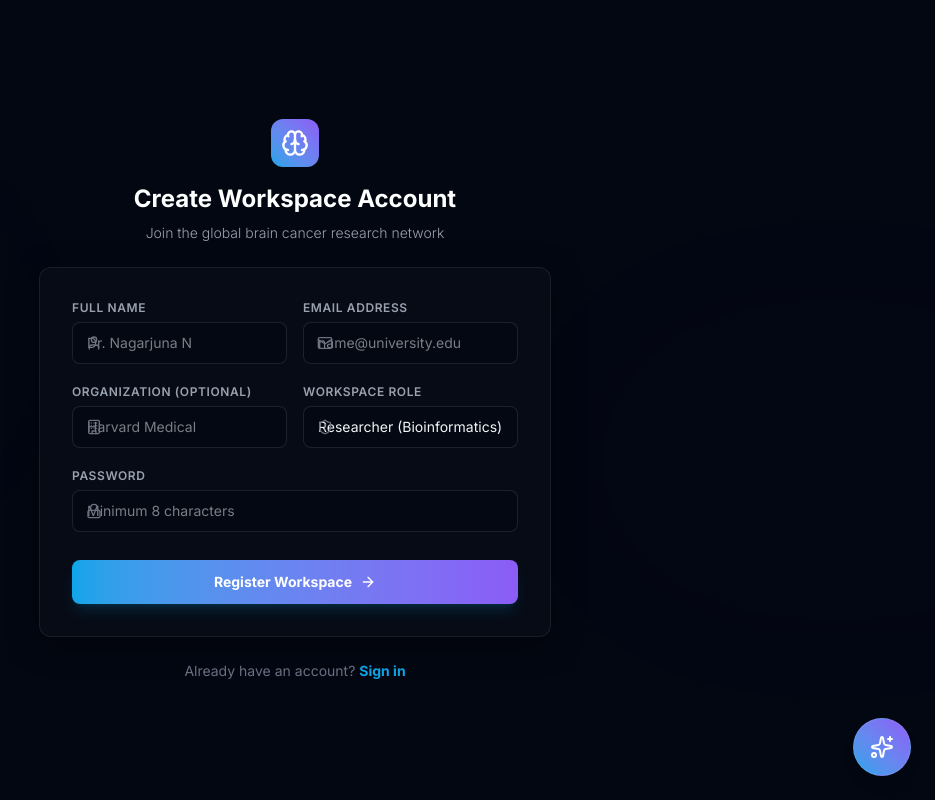
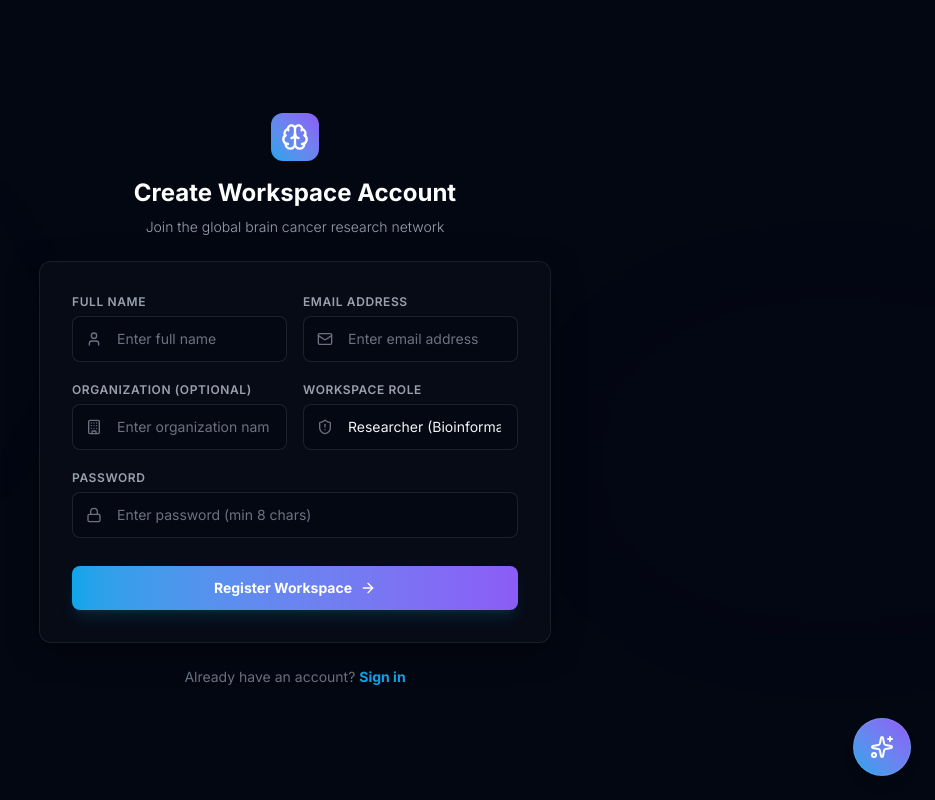
Before and after one commit to nagarjuna-32/braincancer-bio, a Next.js app in the folder frontend/: page /register in a window 1280 px wide. Shown: the whole page, without its empty margins (345-1280 px from the left). Built offline with nearby package versions, Linux system fonts and the light colour scheme.

Commit message:
fix(ui): Fix glass-input CSS padding overlap and replace hardcoded sample text with clean input placeholders

```diff
--- a/frontend/src/app/globals.css
+++ b/frontend/src/app/globals.css
@@ -65,9 +65,13 @@ body {
   border: 1px solid rgba(255, 255, 255, 0.1);
   border-radius: 8px;
   color: #f3f4f6;
-  padding: 10px 14px;
   transition: all 0.2s ease;
   outline: none;
+}
+
+.glass-input::placeholder {
+  color: #6b7280;
+  font-weight: 400;
 }
 
 .glass-input:focus {
--- a/frontend/src/app/login/page.tsx
+++ b/frontend/src/app/login/page.tsx
@@ -121,16 +121,16 @@ export default function LoginPage() {
             <div className="flex flex-col gap-1.5">
               <label className="text-xs font-semibold text-gray-400 uppercase tracking-wider">Email Address</label>
               <div className="relative">
-                <span className="absolute left-3.5 top-1/2 -translate-y-1/2 text-gray-500">
+                <span className="absolute left-3.5 top-1/2 -translate-y-1/2 text-gray-500 pointer-events-none">
                   <Mail className="w-4 h-4" />
                 </span>
                 <input
                   type="email"
                   required
-                  placeholder="name@organization.com"
+                  placeholder="Enter your email address"
                   value={email}
                   onChange={(e) => setEmail(e.target.value)}
-                  className="w-full pl-11 pr-4 py-3 rounded-lg glass-input text-sm"
+                  className="w-full pl-11 pr-4 py-3 rounded-lg glass-input text-sm text-gray-100 placeholder:text-gray-500"
                 />
               </div>
             </div>
@@ -142,16 +142,16 @@ export default function LoginPage() {
                 <Link href="#" className="text-xs text-brand-teal hover:underline font-medium">Forgot?</Link>
               </div>
               <div className="relative">
-                <span className="absolute left-3.5 top-1/2 -translate-y-1/2 text-gray-500">
+                <span className="absolute left-3.5 top-1/2 -translate-y-1/2 text-gray-500 pointer-events-none">
                   <Lock className="w-4 h-4" />
                 </span>
                 <input
                   type="password"
                   required
-                  placeholder="••••••••"
+                  placeholder="Enter your password"
                   value={password}
                   onChange={(e) => setPassword(e.target.value)}
-                  className="w-full pl-11 pr-4 py-3 rounded-lg glass-input text-sm"
+                  className="w-full pl-11 pr-4 py-3 rounded-lg glass-input text-sm text-gray-100 placeholder:text-gray-500"
                 />
               </div>
             </div>
--- a/frontend/src/app/register/page.tsx
+++ b/frontend/src/app/register/page.tsx
@@ -88,16 +88,16 @@ export default function RegisterPage() {
               <div className="flex flex-col gap-1.5">
                 <label className="text-xs font-semibold text-gray-400 uppercase tracking-wider">Full Name</label>
                 <div className="relative">
-                  <span className="absolute left-3.5 top-1/2 -translate-y-1/2 text-gray-500">
+                  <span className="absolute left-3.5 top-1/2 -translate-y-1/2 text-gray-500 pointer-events-none">
                     <User className="w-4 h-4" />
                   </span>
                   <input
                     type="text"
                     required
-                    placeholder="Dr. Nagarjuna N"
+                    placeholder="Enter full name"
                     value={fullName}
                     onChange={(e) => setFullName(e.target.value)}
-                    className="w-full pl-11 pr-4 py-3 rounded-lg glass-input text-sm"
+                    className="w-full pl-11 pr-4 py-3 rounded-lg glass-input text-sm text-gray-100 placeholder:text-gray-500"
                   />
                 </div>
               </div>
@@ -106,16 +106,16 @@ export default function RegisterPage() {
               <div className="flex flex-col gap-1.5">
                 <label className="text-xs font-semibold text-gray-400 uppercase tracking-wider">Email Address</label>
                 <div className="relative">
-                  <span className="absolute left-3.5 top-1/2 -translate-y-1/2 text-gray-500">
+                  <span className="absolute left-3.5 top-1/2 -translate-y-1/2 text-gray-500 pointer-events-none">
                     <Mail className="w-4 h-4" />
                   </span>
                   <input
                     type="email"
                     required
-                    placeholder="name@university.edu"
+                    placeholder="Enter email address"
                     value={email}
                     onChange={(e) => setEmail(e.target.value)}
-                    className="w-full pl-11 pr-4 py-3 rounded-lg glass-input text-sm"
+                    className="w-full pl-11 pr-4 py-3 rounded-lg glass-input text-sm text-gray-100 placeholder:text-gray-500"
                   />
                 </div>
               </div>
@@ -127,15 +127,15 @@ export default function RegisterPage() {
               <div className="flex flex-col gap-1.5">
                 <label className="text-xs font-semibold text-gray-400 uppercase tracking-wider">Organization (Optional)</label>
                 <div className="relative">
-                  <span className="absolute left-3.5 top-1/2 -translate-y-1/2 text-gray-500">
+                  <span className="absolute left-3.5 top-1/2 -translate-y-1/2 text-gray-500 pointer-events-none">
                     <Building className="w-4 h-4" />
                   </span>
                   <input
                     type="text"
-                    placeholder="Harvard Medical"
+                    placeholder="Enter organization name"
                     value={orgName}
                     onChange={(e) => setOrgName(e.target.value)}
-                    className="w-full pl-11 pr-4 py-3 rounded-lg glass-input text-sm"
+                    className="w-full pl-11 pr-4 py-3 rounded-lg glass-input text-sm text-gray-100 placeholder:text-gray-500"
                   />
                 </div>
               </div>
@@ -144,13 +144,13 @@ export default function RegisterPage() {
               <div className="flex flex-col gap-1.5">
                 <label className="text-xs font-semibold text-gray-400 uppercase tracking-wider">Workspace Role</label>
                 <div className="relative">
-                  <span className="absolute left-3.5 top-1/2 -translate-y-1/2 text-gray-500">
+                  <span className="absolute left-3.5 top-1/2 -translate-y-1/2 text-gray-500 pointer-events-none z-10">
                     <ShieldAlert className="w-4 h-4" />
                   </span>
                   <select
                     value={role}
                     onChange={(e) => setRole(e.target.value)}
-                    className="w-full pl-11 pr-4 py-3 rounded-lg glass-input text-sm appearance-none cursor-pointer"
+                    className="w-full pl-11 pr-4 py-3 rounded-lg glass-input text-sm text-gray-100 appearance-none cursor-pointer"
                     style={{ colorScheme: "dark" }}
                   >
                     <option value="Researcher">Researcher (Bioinformatics)</option>
@@ -167,16 +167,16 @@ export default function RegisterPage() {
             <div className="flex flex-col gap-1.5">
               <label className="text-xs font-semibold text-gray-400 uppercase tracking-wider">Password</label>
               <div className="relative">
-                <span className="absolute left-3.5 top-1/2 -translate-y-1/2 text-gray-500">
+                <span className="absolute left-3.5 top-1/2 -translate-y-1/2 text-gray-500 pointer-events-none">
                   <Lock className="w-4 h-4" />
                 </span>
                 <input
                   type="password"
                   required
-                  placeholder="Minimum 8 characters"
+                  placeholder="Enter password (min 8 chars)"
                   value={password}
                   onChange={(e) => setPassword(e.target.value)}
-                  className="w-full pl-11 pr-4 py-3 rounded-lg glass-input text-sm"
+                  className="w-full pl-11 pr-4 py-3 rounded-lg glass-input text-sm text-gray-100 placeholder:text-gray-500"
                 />
               </div>
             </div>
```
